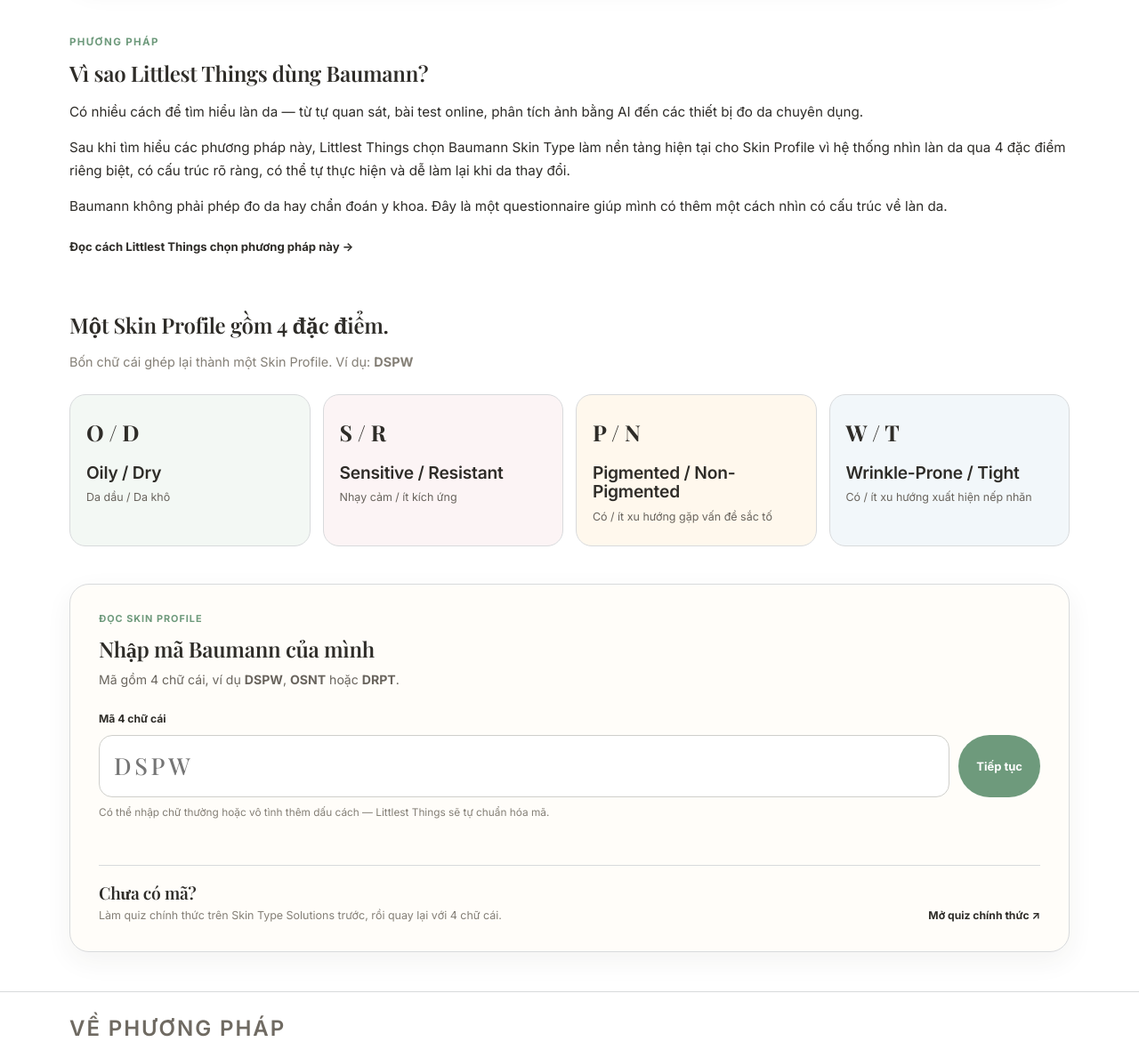
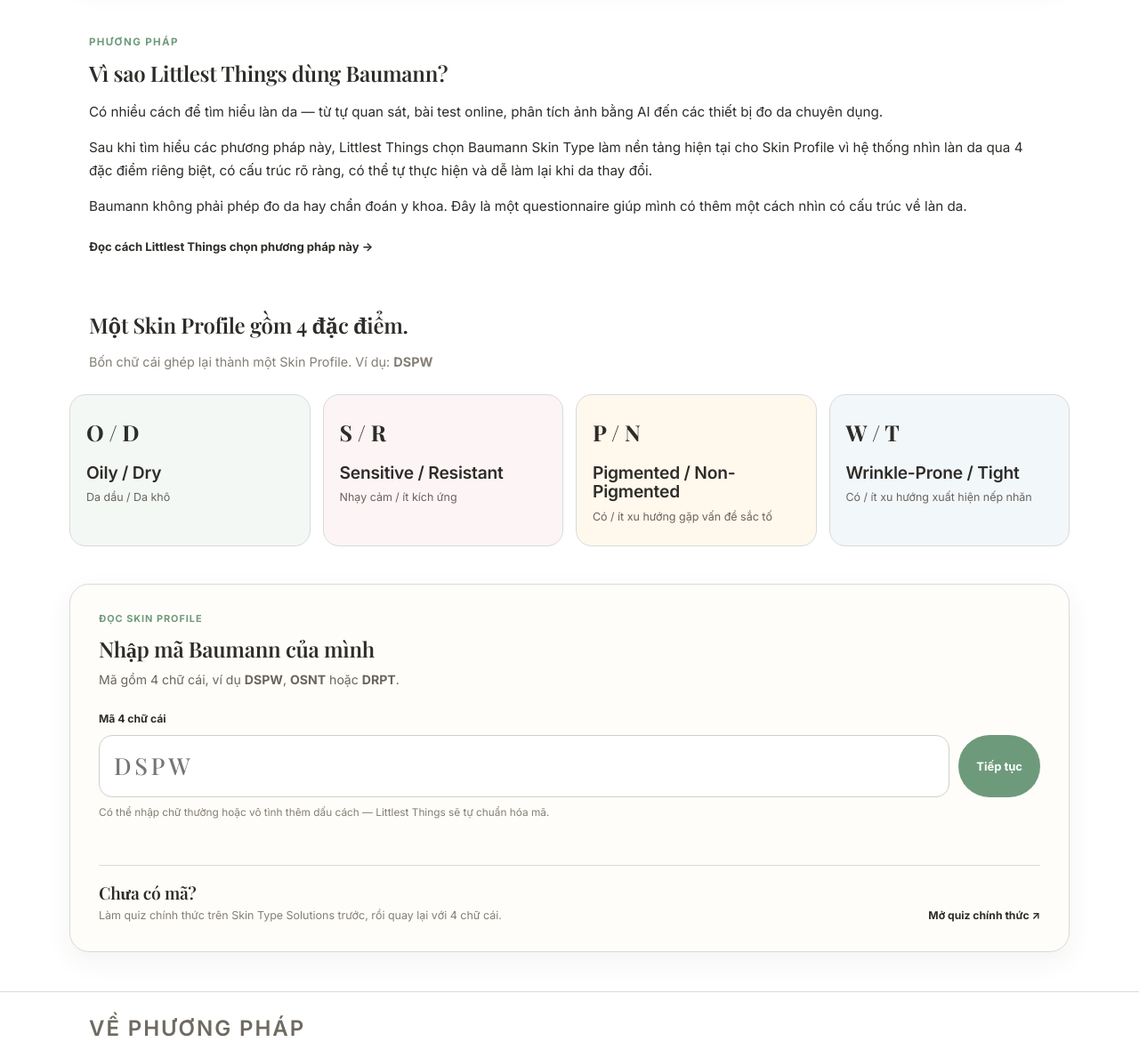
Before and after one commit to gentle-journal/gentle-journal, a Jekyll site: the page built from skin-profile.html, in a window 1280 px wide and 1400 px high, scrolled down 1029 px. Shown: the part 220-1400 px from the top of the window at 89% size. Built offline with Jekyll 4.4.1, drawn with Linux system fonts in a browser that asks for light colours; some web fonts are replaced.

Commit message:
Align inner-page content grid

```diff
--- a/_layouts/collection.html
+++ b/_layouts/collection.html
@@ -5,7 +5,7 @@
 
 <section class="collection-page">
   <div class="wrap">
-    <header class="collection-page__header">
+    <header class="collection-page__header inner-page-reading">
       <div class="eyebrow">LITTLEST THINGS</div>
       <h1>{{ collection_definition.title }}</h1>
       <p>{{ page.intro }}</p>
@@ -36,7 +36,7 @@
     {% endif %}
 
     <section class="collection-editorial" aria-labelledby="collection-editorial-title">
-      <div class="collection-section-heading">
+      <div class="collection-section-heading inner-page-reading">
         <div>
           <div class="eyebrow">EDITORIAL ARTICLES</div>
           <h2 id="collection-editorial-title">Bài viết</h2>
--- a/_layouts/default.html
+++ b/_layouts/default.html
@@ -36,6 +36,7 @@
   <link rel="stylesheet" href="{{ '/assets/css/header-v5.css' | relative_url }}">
   <link rel="stylesheet" href="{{ '/assets/css/footer-v5.css' | relative_url }}">
   <link rel="stylesheet" href="{{ '/assets/css/heading-scale.css' | relative_url }}">
+  <link rel="stylesheet" href="{{ '/assets/css/inner-page-grid.css' | relative_url }}">
 
   <link rel="icon" href="{{ '/assets/brand/03-favicon/littlest-things-botanical-favicon.svg' | relative_url }}" type="image/svg+xml">
   <link rel="icon" href="{{ '/assets/brand/03-favicon/favicon.ico' | relative_url }}" sizes="any">
@@ -73,13 +74,21 @@
 
   {% include header.html %}
 
-  {% if page.home_v41 or page.home_v42 or page.full_width %}
+  {% if page.home_v41 or page.home_v42 %}
   <main id="top">
     {{ content }}
   </main>
+  {% elsif page.full_width %}
+  <main class="inner-page-main" id="top">
+    {{ content }}
+  </main>
   {% else %}
-  <main class="wrap">
-    {{ content }}
+  <main class="inner-page-main">
+    <div class="wrap">
+      <div class="inner-page-reading">
+        {{ content }}
+      </div>
+    </div>
   </main>
   {% endif %}
 
--- a/_layouts/post.html
+++ b/_layouts/post.html
@@ -1,7 +1,7 @@
 ---
 layout: default
 ---
-<article class="post" style="padding:24px 0 60px;max-width:720px;">
+<article class="post">
   <span class="tag tag-outline">{{ page.section }}</span>
   {% include topic-tags.html topics=page.topics %}
   {% include article-tags.html tags=page.tags %}
--- a/assets/css/editorial-article.css
+++ b/assets/css/editorial-article.css
@@ -26,7 +26,9 @@
 }
 
 .editorial-article-hero__header {
-  max-width: 940px;
+  max-width: 1080px;
+  margin-right: auto;
+  margin-left: auto;
 }
 
 .editorial-article-hero__meta {
@@ -77,7 +79,7 @@
 }
 
 .editorial-article-body {
-  max-width: 780px;
+  max-width: 1080px;
   margin: 0 auto;
 }
 
--- /dev/null
+++ b/assets/css/inner-page-grid.css
@@ -0,0 +1,54 @@
+/* Shared v4 grid for every rendered page except the homepage. */
+.inner-page-main {
+  --inner-page-wide: 1180px;
+  --inner-page-reading: 1080px;
+  --inner-page-gutter: 28px;
+}
+
+.inner-page-main .wrap,
+.inner-page-main .inner-page-wide {
+  box-sizing: border-box;
+  width: 100%;
+  max-width: var(--inner-page-wide);
+  margin-right: auto;
+  margin-left: auto;
+  padding-right: var(--inner-page-gutter);
+  padding-left: var(--inner-page-gutter);
+}
+
+.inner-page-main .inner-page-reading {
+  box-sizing: border-box;
+  width: 100%;
+  max-width: var(--inner-page-reading);
+  margin-right: auto;
+  margin-left: auto;
+}
+
+.inner-page-main .post {
+  padding: 24px 0 60px;
+}
+
+.inner-page-main .post blockquote {
+  margin-right: 0;
+  margin-left: 0;
+  padding-right: 2.5rem;
+  padding-left: 2.5rem;
+}
+
+@media (max-width: 960px) {
+  .inner-page-main {
+    --inner-page-gutter: 22px;
+  }
+}
+
+@media (max-width: 760px) {
+  .inner-page-main {
+    --inner-page-gutter: 18px;
+  }
+}
+
+@media (max-width: 420px) {
+  .inner-page-main {
+    --inner-page-gutter: 14px;
+  }
+}
--- a/skin-profile.html
+++ b/skin-profile.html
@@ -31,7 +31,8 @@
   </section>
 
   <section class="sp-method">
-    <div class="wrap sp-reading">
+    <div class="wrap">
+      <div class="sp-reading inner-page-reading">
         <div class="eyebrow">PHƯƠNG PHÁP</div>
         <h2>Vì sao Littlest Things dùng Baumann?</h2>
         <p>Có nhiều cách để tìm hiểu làn da — từ tự quan sát, bài test online, phân tích ảnh bằng AI đến các thiết bị đo da chuyên dụng.</p>
@@ -39,11 +40,12 @@
         <p>Baumann không phải phép đo da hay chẩn đoán y khoa. Đây là một questionnaire giúp mình có thêm một cách nhìn có cấu trúc về làn da.</p>
         <a class="sp-text-link" href="{{ '/kien-thuc-da/cach-xac-dinh-loai-da-baumann/' | relative_url }}">Đọc cách Littlest Things chọn phương pháp này →</a>
       </div>
+    </div>
   </section>
 
   <section class="sp-dimensions">
     <div class="wrap">
-      <div class="sp-section-head">
+      <div class="sp-section-head inner-page-reading">
         <h2>Một Skin Profile gồm 4 đặc điểm.</h2>
         <p>Bốn chữ cái ghép lại thành một Skin Profile. Ví dụ: <strong>DSPW</strong></p>
       </div>
@@ -118,17 +120,21 @@
   </section>
 
   <section class="sp-trust">
-    <div class="wrap sp-reading">
+    <div class="wrap">
+      <div class="sp-reading inner-page-reading">
         <h2>Về phương pháp</h2>
         <p>Skin Profile sử dụng kết quả từ Baumann Skin Type Indicator®, được phát triển bởi Dr. Leslie Baumann.</p>
         <p>Quiz được thực hiện trên website chính thức của Skin Type Solutions. Littlest Things không sở hữu hay quản lý questionnaire này.</p>
         <p>Phần giải thích Skin Profile trên Littlest Things là nội dung biên tập độc lập và không thay thế tư vấn hoặc chẩn đoán y khoa.</p>
       </div>
+    </div>
   </section>
 
   <noscript>
-    <div class="wrap sp2-reading">
+    <div class="wrap">
+      <div class="sp2-reading inner-page-reading">
         <p class="sp-noscript">Trang nhập mã cần JavaScript trong trình duyệt để xác nhận mã và mở kết quả.</p>
+      </div>
     </div>
   </noscript>
 </div>
--- a/skin-profile/result.html
+++ b/skin-profile/result.html
@@ -9,6 +9,7 @@
 <div class="skin-profile-result-page" id="skinProfileResultPage">
   <section class="spv2-intro">
     <div class="wrap">
+      <div class="inner-page-reading">
         <nav aria-label="Breadcrumb" class="spv2-breadcrumb">
           <a href="{{ '/' | relative_url }}">Trang chủ</a> &gt;
           <a href="{{ '/skin-profile/' | relative_url }}">Skin Profile</a> &gt; Kết quả
@@ -16,6 +17,7 @@
         <div class="eyebrow">SKIN PROFILE</div>
         <h1>Kết quả Skin Profile của bạn</h1>
         <p class="spv2-page-support">Diễn giải từ kết quả Baumann Skin Type.</p>
+      </div>
     </div>
   </section>
 
@@ -74,7 +76,7 @@
     </div>
   </section>
 
-  <section class="wrap" id="skinProfileInvalid" hidden><div class="spv2-invalid"><h2>Chưa có mã Skin Profile hợp lệ</h2><p>Trang kết quả cần một mã Baumann gồm 4 chữ cái. Hãy quay lại Skin Profile để nhập hoặc xác nhận mã của bạn.</p><a href="{{ '/skin-profile/' | relative_url }}">Quay lại Skin Profile</a></div></section>
+  <section class="wrap" id="skinProfileInvalid" hidden><div class="inner-page-reading"><div class="spv2-invalid"><h2>Chưa có mã Skin Profile hợp lệ</h2><p>Trang kết quả cần một mã Baumann gồm 4 chữ cái. Hãy quay lại Skin Profile để nhập hoặc xác nhận mã của bạn.</p><a href="{{ '/skin-profile/' | relative_url }}">Quay lại Skin Profile</a></div></div></section>
 </div>
 <script id="skinProfileData" type="application/json">{{ site.data.skin_profiles | jsonify }}</script>
 <script id="skinProfileColors" type="application/json">{{ site.data.skin_profile_colors | jsonify }}</script>
```
Lines whose indentation alone changed are shown as unchanged.
